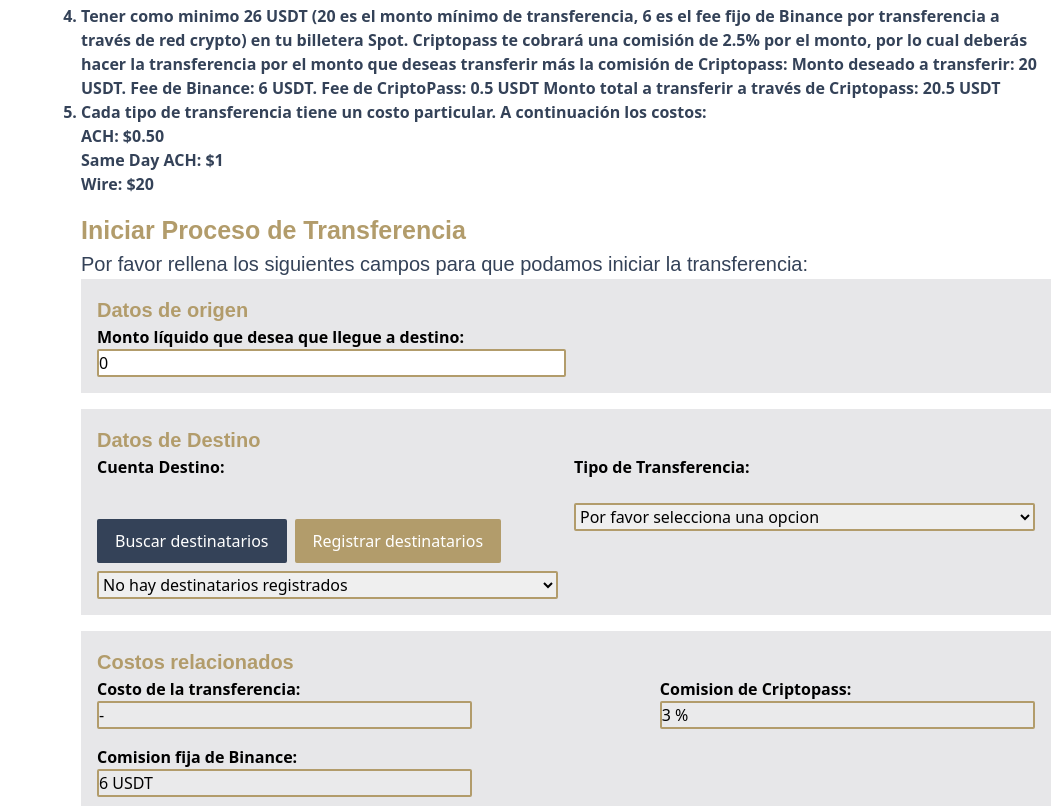
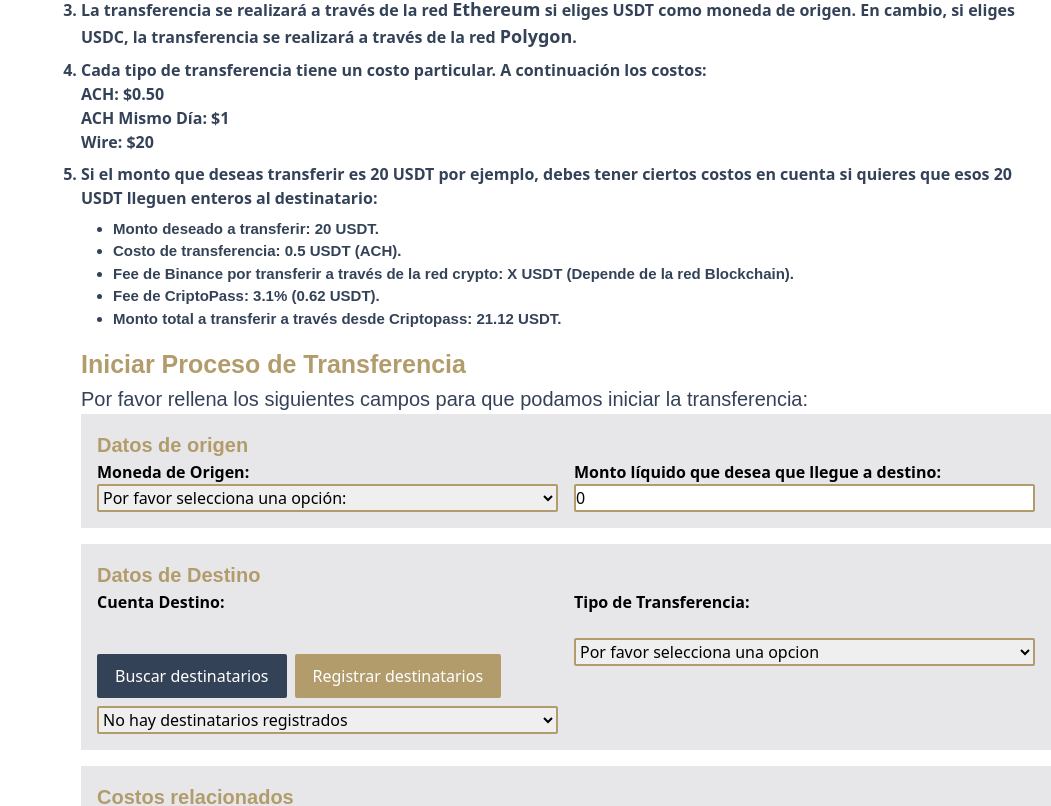
Before and after one commit to Juanpibazan/criptopass-frontend, a React (Vite) app: page /transfer in a window 1280 px wide. Shown: the part 246-1052 px from the top of the page, without its empty margins (229-1280 px from the left). Built offline with nearby package versions, Linux system fonts and the light colour scheme.

Commit message:
Replaced api url to criptopass.com and added state variables to TransferSection

```diff
--- a/src/sections/Profile.jsx
+++ b/src/sections/Profile.jsx
@@ -31,7 +31,7 @@
             const idempotencyKey = uuidv4();
             const response = await axios({
                 method:'post',
-                url:'https://criptopass-api-crqo.onrender.com/bridge/customers/kyc_links',
+                url:'https://criptopass.com/bridge/customers/kyc_links',
                 //url:'http://localhost:4000/bridge/customers/kyc_links',
                 data:{
                     fullName,
@@ -90,7 +90,7 @@
             });
             const kyc_link_record = await axios({
                 method:'get',
-                url:`https://criptopass-api-crqo.onrender.com/bridge/customers/kyc_links?email=${email}`,
+                url:`https://criptopass.com/bridge/customers/kyc_links?email=${email}`,
                 headers:{
                     "Content-Type":"application/json",
                     "Authorization":`Bearer ${jwtoken}`
--- a/src/sections/Register.jsx
+++ b/src/sections/Register.jsx
@@ -46,7 +46,7 @@
             if(type !=='' &&  email !=='' && pass !== '' && first_name !=='' && last_name !=='' && sex !=='' && birth_date !=='' && city !=='' && country !==''){
                 const response = await axios({
                     method:'post',
-                    url:'https://criptopass-api-crqo.onrender.com/criptopass/auth/register',
+                    url:'https://criptopass.com/criptopass/auth/register',
                     data:{
                         email,
                         password:pass,
--- a/src/sections/RegistroCuentaExterna.jsx
+++ b/src/sections/RegistroCuentaExterna.jsx
@@ -54,7 +54,7 @@
                     }));
                     const externalAccountResponse = await axios({
                         method:'post',
-                        url:`https://criptopass-api-crqo.onrender.com/bridge/customers/${customer_id}/external_accounts`,
+                        url:`https://criptopass.com/bridge/customers/${customer_id}/external_accounts`,
                         //url:`http://localhost:4000/bridge/customers/${customer_id}/external_accounts`,
                         data:{
                                 type: "raw",
@@ -124,7 +124,7 @@
                     }));
                     const externalAccountResponse = await axios({
                         method:'post',
-                        url:`https://criptopass-api-crqo.onrender.com/bridge/customers/${customer_id}/external_accounts`,
+                        url:`https://criptopass.com/bridge/customers/${customer_id}/external_accounts`,
                         data:{
                                 type: "raw",
                                 bank_name,
@@ -182,7 +182,7 @@
                 }));
                 const externalAccountResponse = await axios({
                     method:'post',
-                    url:`https://criptopass-api-crqo.onrender.com/bridge/customers/${customer_id}/external_accounts`,
+                    url:`https://criptopass.com/bridge/customers/${customer_id}/external_accounts`,
                     data:{
                         type: "raw",
                         bank_name,
--- a/src/sections/RegistroDestinatarios.jsx
+++ b/src/sections/RegistroDestinatarios.jsx
@@ -25,7 +25,7 @@
         if(string.length>=5){
         const foundCustomer = await axios({
             method:'get',
-            url:`https://criptopass-api-crqo.onrender.com/bridge/customers/find/${string}`,
+            url:`https://criptopass.com/bridge/customers/find/${string}`,
             headers:{
                 "Content-Type":"application/json",
                 "Authorization":`Bearer ${jwtoken}`
@@ -65,7 +65,7 @@
             });
             const response = await axios({
                 method:'post',
-                url:'https://criptopass-api-crqo.onrender.com/bridge/customers/destinatarios',
+                url:'https://criptopass.com/bridge/customers/destinatarios',
                 data:{
                     destiny_external_account_id:searchItems[0].external_account_id,
                     destiny_customer_id:searchItems[0].id,
--- a/src/sections/TransferSection.jsx
+++ b/src/sections/TransferSection.jsx
@@ -14,8 +14,10 @@
 const TransferSection = ()=>{
     const [{user,jwtoken},dispatch] = useStateValue();
     const [fromAddress,setFromAddress] = useState('');
+    const [sourceCurrency, setSourceCurrency] = useState('');
+    const [sourcePaymentRail, setSourcePaymentRail] = useState('');
     const [liquidAmount,setLiquidAmount] = useState(0.00);
-    const [developerFee,setDeveloperFee] = useState(0.03);
+    const [developerFee,setDeveloperFee] = useState(0.031);
     const [transferType, setTransferType] = useState('');
     const [transferCost, setTransferCost] = useState(transferType==='wire' ? 20 : transferType === 'ach' ? 0.50 : transferType === 'ach_same_day' ? 1 : 0);
     const [destinatarios,setDestinatarios] = useState([]);
@@ -27,6 +29,14 @@
 
     const navigate = useNavigate();
 
+    useEffect(()=>{
+        if(sourceCurrency==='usdt'){
+            setSourcePaymentRail('ethereum');
+        } else if(sourceCurrency==='usdc'){
+            setSourcePaymentRail('polygon');
+        }
+    },[sourceCurrency]);
+
     const fetchDestinatarios = async ()=>{
         try {
             const notificationId = toast.loading("Por favor espere...",{
@@ -35,7 +45,7 @@
             const customer_id = user.customer_id;
             const destinatariosResponse = await axios({
                 method:'get',
-                url:`https://criptopass-api-crqo.onrender.com/bridge/customers/destinatarios/${customer_id}`,
+                url:`https://criptopass.com/bridge/customers/destinatarios/${customer_id}`,
                 headers:{
                     "Content-Type":"application/json",
                     "Authorization":`Bearer ${jwtoken}`
@@ -97,11 +107,11 @@
                     }));
                     const transferResponse = await axios({
                         method:'post',
-                        url:'https://criptopass-api-crqo.onrender.com/bridge/transfers/',
+                        url:'https://criptopass.com/bridge/transfers/',
                         data:{
                             source: {
-                                source_currency:"usdt",
-                                source_payment_rail:"ethereum",
+                                source_currency:sourceCurrency,
+                                source_payment_rail: sourcePaymentRail,
                                 from_address:fromAddress
                             },
                             destination:{
@@ -219,11 +229,11 @@
                     }));
                     const transferResponse = await axios({
                         method:'post',
-                        url:'https://criptopass-api-crqo.onrender.com/bridge/transfers/',
+                        url:'https://criptopass.com/bridge/transfers/',
                         data:{
                             source: {
-                                source_currency:"usdt",
-                                source_payment_rail:"ethereum",
+                                source_currency: sourceCurrency,
+                                source_payment_rail: sourcePaymentRail,
                                 from_address:fromAddress
                             },
                             destination:{
@@ -337,11 +347,11 @@
                     }));
                     const transferResponse = await axios({
                         method:'post',
-                        url:'https://criptopass-api-crqo.onrender.com/bridge/transfers/',
+                        url:'https://criptopass.com/bridge/transfers/',
                         data:{
                             source: {
-                                source_currency:"usdt",
-                                source_payment_rail:"ethereum",
+                                source_currency: sourceCurrency,
+                                source_payment_rail: sourcePaymentRail,
                                 from_address:fromAddress
                             },
                             destination:{
@@ -486,23 +496,26 @@
             <div className={`${lastResponseStatus===401 ? 'hidden' : 'block'}`}>
             <div >
                 <h3 className='text-[25px] text-secondary font-bold font-openSauce'>Aspectos a considerar antes de empezar el proceso de transferencia</h3>
-                <ol className='list-decimal text-primary font-bold'>
-                    <li>La cuenta Destino ya debe estar registrada en Criptopass y debes tenerla agregada en destinatarios.</li>
+                <ol className='list-decimal text-primary font-bold flex flex-col gap-2'>
+                    <li>La cuenta Destino ya debe estar registrada en Criptopass y debes tenerla agregada en Destinatarios.</li>
                     <li>Tener una cuenta verificada en Binance</li>
-                    <li>La transferencia se realizará a través de la red Ethereum</li>
-                    <li>Tener como minimo 26 USDT (20 es el monto mínimo de transferencia, 6 es el fee fijo de Binance por transferencia a través de red crypto) en tu billetera Spot. Criptopass te cobrará una comisión de 2.5% por el monto, por lo cual deberás hacer la transferencia por el monto que deseas transferir más la comisión de Criptopass:
-                        Monto deseado a transferir: 20 USDT.
-                        Fee de Binance: 6 USDT.
-                        Fee de CriptoPass: 0.5 USDT
-                        Monto total a transferir a través de Criptopass: 20.5 USDT
-                    </li>
+                    <li>La transferencia se realizará a través de la red <strong className='text-[18px]'>Ethereum</strong> si eliges USDT como moneda de origen. En cambio, si eliges USDC, la transferencia se realizará a través de la red <strong className='text-[18px]'>Polygon</strong>.</li>
                     <li>Cada tipo de transferencia tiene un costo particular. A continuación los costos:
                         <ul>
-                        <li>ACH: $0.50</li>
-                        <li>Same Day ACH: $1</li>
-                        <li>Wire: $20</li>
+                        <li><strong>ACH:</strong> $0.50</li>
+                        <li><strong>ACH Mismo Día:</strong> $1</li>
+                        <li><strong>Wire:</strong> $20</li>
                         </ul>
                     </li>
+                    <li>Si el monto que deseas transferir es 20 USDT por ejemplo, debes tener ciertos costos en cuenta si quieres que esos 20 USDT lleguen enteros al destinatario:</li>
+                        <ul className='list-disc pl-8'>
+                            <li className='text-[15px] font-garet'>Monto deseado a transferir: 20 USDT.</li>
+                            <li className='text-[15px] font-garet'>Costo de transferencia: 0.5 USDT (<strong>ACH</strong>).</li>
+                            <li className='text-[15px] font-garet'>Fee de Binance por transferir a través de la red crypto: X USDT (Depende de la red Blockchain).</li>
+                            <li className='text-[15px] font-garet'>Fee de CriptoPass: 3.1% (0.62 USDT).</li>
+                            <li className='text-[15px] font-garet'>Monto total a transferir a través desde Criptopass: 21.12 USDT.</li>
+                        </ul>
+
                 </ol>
             </div>
             <div className='my-4'>
@@ -511,13 +524,18 @@
                 <div className='flex flex-col justify-start items-start gap-4'>
                     <div className='py-4 px-4 bg-tertiary w-full'>
                         <h3 className='text-[20px] font-bold font-openSauce text-secondary'>Datos de origen</h3>
-                        <div className='flex justify-start items-center gap-4'>
-                            {/*<div className='w-[50%]'>
-                                <label className='font-bold'>Dirección Billetera Spot de Binance (en Ethereum):</label><br/>
-                                <input
+                        <div className='flex justify-start items-start gap-4'>
+                            <div className='w-[50%]'>
+                                <label className='font-bold'>Moneda de Origen:</label><br/>
+                                <select
                                 className='w-full border-secondary border-2 rounded-sm'
-                                type='text' required={true} placeholder='0xe15804194f8ced608d950eca9a2d421ef54a961d' value={fromAddress} onChange={(e)=>setFromAddress(e.target.value)}/>
-                            </div> */}
+                                required={true} value={sourceCurrency} onChange={(e)=>setSourceCurrency(e.target.value)}>
+                                    <option value=''>Por favor selecciona una opción:</option>
+                                    <option value='usdt'>USDT</option>
+                                    <option value='usdc'>USDC</option>
+                                </select>
+                                <span className='text-primary font-bold'>{sourcePaymentRail}</span>
+                            </div>
                             <div className='w-[50%]'>
                                 <label className='font-bold'>Monto líquido que desea que llegue a destino:</label><br/>
                                 <input
@@ -584,10 +602,10 @@
                                 type='text' value={`${developerFee*100} %`}/>
                             </div>
                             <div className='w-[40%]'>
-                                <label className='font-bold'>Comision fija de Binance:</label><br/>
+                                <label className='font-bold'>Comisión de Binance:</label><br/>
                                 <input disabled={true}
                                 className='w-full border-secondary border-2 rounded-sm'
-                                type='text' value={'6 USDT'}/>
+                                type='text' value={'X USDT'}/>
                             </div>
 
                         </div>
@@ -596,7 +614,7 @@
                         <h3 className='text-[20px] font-bold font-openSauce text-secondary'>Cálculo de los montos finales</h3>
                         <div className='flex justify-start items-start gap-4'>
                             <div className='w-[50%]'>
-                                <label className='font-bold'>Monto final de transferencia <span className='text-primary font-bold font-garet'>(Monto líquido que desea que llegue a destino + Costo de la transferencia + Comision de Criptopass)</span>:</label><br/>
+                                <label className='font-bold'>Monto final de transferencia <span className='text-primary font-bold font-garet'>(Monto líquido que desea que llegue a destino + Costo de la transferencia + Comisión de Criptopass)</span>:</label><br/>
                                 <input disabled={true}
                                 className='w-full border-secondary border-2 rounded-sm text'
                                 type='text' value={totalAmount}/>
@@ -605,7 +623,7 @@
                                 <label className='font-bold'>Comisión de Binance:</label><br/>
                                 <input disabled={true}
                                 className='w-full border-secondary border-2 rounded-sm'
-                                type='text' value='6 USDT'/>
+                                type='text' value='X USDT'/>
                             </div>
 
 
```
Also changed, not shown: src/sections/Transfers.jsx (+5 -2 lines).
